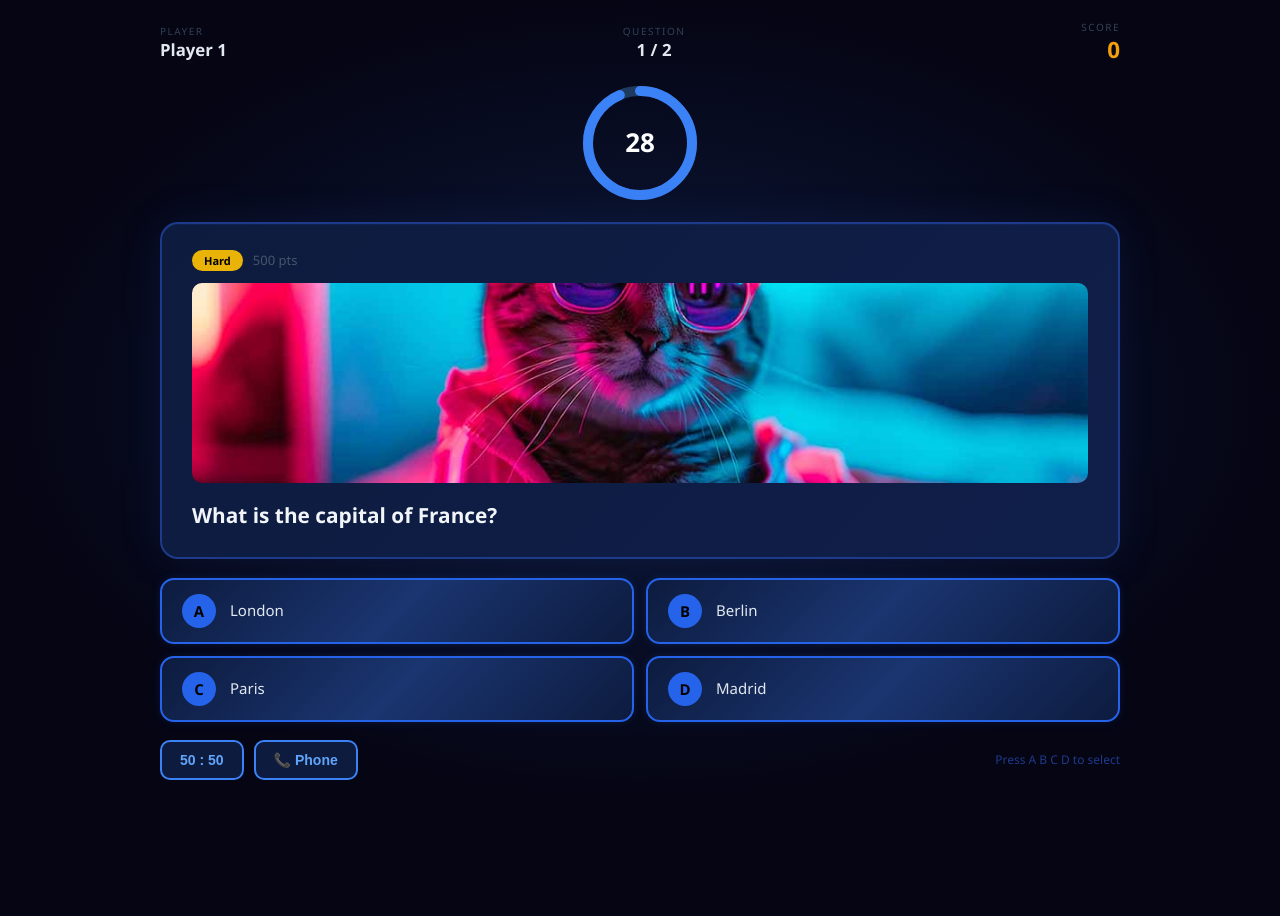
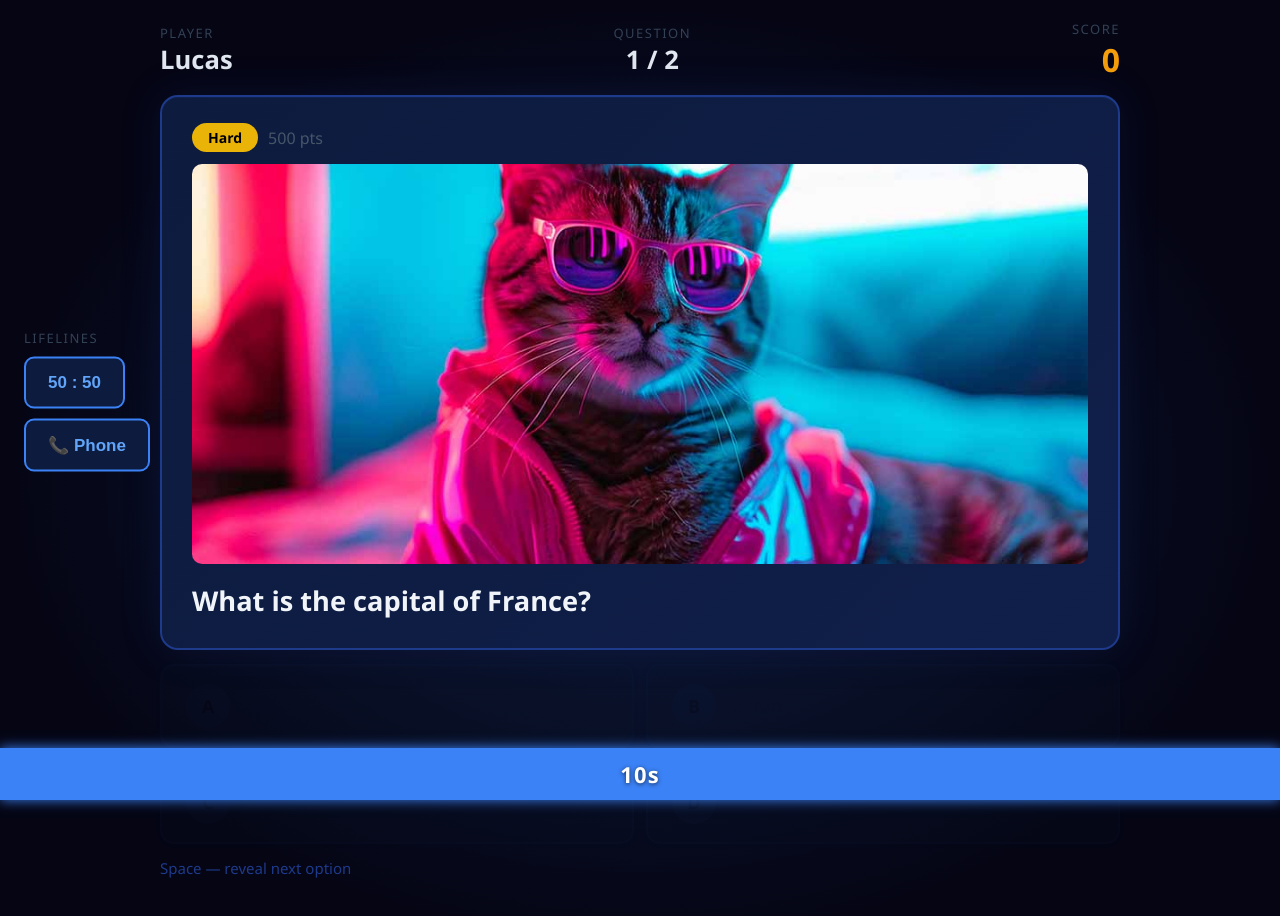
Before and after one commit to jMampaey/WWTBAM, a React (Vite) app in the folder gameshow/: page / in a window 1280 px wide. Both pictures are taken after a click on the button "▶ Start Game". Shown: the top 916 px of the page. Before the commit the page ends 800 px from the top, so only its background shows below. Built offline with nearby package versions, Linux system fonts and the light colour scheme.

Commit message:
update gameshow

```diff
--- a/gameshow/src/components/OptionBtn.jsx
+++ b/gameshow/src/components/OptionBtn.jsx
@@ -1,12 +1,13 @@
-export default function OptionBtn({ letter, text, phase, selected, correct, eliminated, onClick }) {
+export default function OptionBtn({ letter, text, phase, selected, correct, eliminated, onClick, hidden }) {
   const isElim   = eliminated.includes(letter);
-  const canClick = !isElim && phase === 'playing';
+  const canClick = !isElim && !hidden && (phase === 'playing' || phase === 'timeout' || phase === 'selected');
 
   let bg, border = '#2563eb', textCol = '#e2e8f0', shadow = '';
 
-  if (isElim) {
+  if (hidden) {
+    bg = '#0a1628'; border = '#0f2040'; textCol = '#0a1628';
+  } else if (isElim) {
     bg = '#08101e'; border = '#1e293b'; textCol = '#1e293b';
-
   } else if (phase === 'revealed') {
     if (letter === correct) {
       bg = 'linear-gradient(135deg,#14532d,#16a34a,#14532d)';
@@ -17,11 +18,9 @@ export default function OptionBtn({ letter, text, phase, selected, correct, elim
     } else {
       bg = '#0b1525'; border = '#1e3a8a'; textCol = '#334155';
     }
-
   } else if (letter === selected) {
     bg = 'linear-gradient(135deg,#78350f,#d97706,#78350f)';
     border = '#f59e0b'; shadow = '0 0 18px #d9770644';
-
   } else {
     bg = 'linear-gradient(135deg,#0d1b3e,#1a3570,#0d1b3e)';
   }
@@ -32,22 +31,22 @@ export default function OptionBtn({ letter, text, phase, selected, correct, elim
       onClick={() => canClick && onClick(letter)}
       style={{
         background: bg, border: `2px solid ${border}`, borderRadius: 14,
-        padding: '14px 20px', display: 'flex', alignItems: 'center', gap: 14,
-        opacity: isElim ? 0.12 : 1, cursor: canClick ? 'pointer' : 'default',
+        padding: '18px 24px', display: 'flex', alignItems: 'center', gap: 16,
+        opacity: (isElim || hidden) ? 0.15 : 1, cursor: canClick ? 'pointer' : 'default',
         transition: 'all 0.35s ease', userSelect: 'none',
         boxShadow: shadow || `0 0 10px ${border}28`,
       }}
     >
       <div style={{
-        width: 34, height: 34, borderRadius: '50%',
+        width: 44, height: 44, borderRadius: '50%',
         background: isElim ? '#1e293b' : border,
-        color: '#000', fontWeight: 'bold', fontSize: 15,
+        color: '#000', fontWeight: 'bold', fontSize: 18,
         display: 'flex', alignItems: 'center', justifyContent: 'center',
         flexShrink: 0, transition: 'background 0.35s',
       }}>
         {letter}
       </div>
-      <span style={{ color: textCol, fontSize: 15, fontWeight: 500, lineHeight: 1.3, transition: 'color 0.35s' }}>
+      <span style={{ color: textCol, fontSize: 18, fontWeight: 500, lineHeight: 1.3, transition: 'color 0.35s' }}>
         {isElim ? '\u00a0' : text}
       </span>
     </div>
--- a/gameshow/src/hooks/useGameState.js
+++ b/gameshow/src/hooks/useGameState.js
@@ -24,19 +24,20 @@ function loadQuestionsFromGlob() {
 }
 
 export function useGameState() {
-  const [screen,       setScreen]       = useState('setup');
-  const [questions,    setQuestions]    = useState([]);
-  const [playerName,   setPlayerName]   = useState('Player 1');
-  const [qIdx,         setQIdx]         = useState(0);
-  const [phase,        setPhase]        = useState('playing');
-  const [selected,     setSelected]     = useState(null);
-  const [score,        setScore]        = useState(0);
-  const [scoreLog,     setScoreLog]     = useState([]);
-  const [timeLeft,     setTimeLeft]     = useState(30);
-  const [timerOn,      setTimerOn]      = useState(false);
-  const [phoneOpen,    setPhoneOpen]    = useState(false);
-  const [eliminated,   setEliminated]   = useState([]);
-  const [lifelines,    setLifelines]    = useState({ fifty: true, phone: true });
+  const [screen, setScreen] = useState('setup');
+  const [questions, setQuestions] = useState([]);
+  const [playerName, setPlayerName] = useState('Lucas');
+  const [qIdx, setQIdx] = useState(0);
+  const [phase, setPhase] = useState('revealing');
+  const [revealedCount, setRevealedCount] = useState(0);
+  const [selected, setSelected] = useState(null);
+  const [score, setScore] = useState(0);
+  const [scoreLog, setScoreLog] = useState([]);
+  const [timeLeft, setTimeLeft] = useState(30);
+  const [timerOn, setTimerOn] = useState(false);
+  const [phoneOpen, setPhoneOpen] = useState(false);
+  const [eliminated, setEliminated] = useState([]);
+  const [lifelines, setLifelines] = useState({ fifty: true, phone: true });
   const [usedLifeline, setUsedLifeline] = useState(false);
   const timerRef = useRef(null);
 
@@ -75,41 +76,56 @@ export function useGameState() {
     const handler = e => {
       const k = e.key.toUpperCase();
 
-      if (['A','B','C','D'].includes(k) && phase === 'playing') {
+      // Space during reveal phase — show next option, or start timer when all shown
+      if (e.key === ' ' && phase === 'revealing') {
+        e.preventDefault();
+        const optLetters = ['A', 'B', 'C', 'D'].filter(l => q?.options[l]);
+        if (revealedCount < optLetters.length) {
+          setRevealedCount(c => c + 1);
+        } else {
+          setPhase('playing');
+          setTimerOn(true);
+        }
+        return;
+      }
+
+      // A/B/C/D — select answer (also allowed after time runs out)
+      if (['A', 'B', 'C', 'D'].includes(k) && (phase === 'playing' || phase === 'timeout' || phase === 'selected')) {
         if (q?.options[k] && !eliminated.includes(k)) {
           setSelected(k);
           setPhase('selected');
-          setTimerOn(false);
         }
       }
 
+      // Enter / Space — advance
       if ((k === 'ENTER' || e.key === ' ') && e.target.tagName !== 'BUTTON') {
         e.preventDefault();
         if (phase === 'selected' || phase === 'timeout') _reveal();
-        else if (phase === 'revealed')                   _next();
+        else if (phase === 'revealed') _next();
       }
     };
 
     window.addEventListener('keydown', handler);
     return () => window.removeEventListener('keydown', handler);
-  }, [screen, phase, q, eliminated, selected, usedLifeline, qIdx, questions]);
+  }, [screen, phase, q, eliminated, selected, usedLifeline, qIdx, questions, revealedCount]);
 
   // ── Private helpers ────────────────────────────────────────────────────────
   function _reveal() {
     if (phase !== 'selected' && phase !== 'timeout') return;
     const isRight = selected === q.correct;
-    const pts     = isRight
+    const pts = isRight
       ? (usedLifeline ? Math.floor(q.points / 2) : q.points)
       : 0;
 
     setPhase('revealed');
+    setTimerOn(false);
     if (isRight) setScore(s => s + pts);
     setScoreLog(l => [...l, {
       question: q.question,
-      correct:  isRight,
-      earned:   pts,
-      max:      q.points,
-      diff:     q.difficulty,
+      correct: isRight,
+      earned: pts,
+      max: q.points,
+      diff: q.difficulty,
     }]);
   }
 
@@ -119,36 +135,36 @@ export function useGameState() {
 
     setQIdx(ni);
     setTimeLeft(questions[ni].timer);
-    setPhase('playing');
+    setPhase('revealing'); setRevealedCount(0);
     setSelected(null);
     setEliminated([]);
     setPhoneOpen(false);
     setUsedLifeline(false);
-    setTimerOn(true);
+    setTimerOn(false);
   }
 
   // ── Public actions ─────────────────────────────────────────────────────────
   function startGame() {
     setQIdx(0); setScore(0); setScoreLog([]);
-    setPhase('playing'); setSelected(null); setEliminated([]);
+    setPhase('revealing'); setRevealedCount(0);
+    setSelected(null); setEliminated([]);
     setPhoneOpen(false); setLifelines({ fifty: true, phone: true });
     setUsedLifeline(false);
     setTimeLeft(questions[0]?.timer ?? 30);
-    setTimerOn(true);
+    setTimerOn(false);
     setScreen('game');
   }
 
   function selectOpt(letter) {
-    if (phase !== 'playing' || !q?.options[letter] || eliminated.includes(letter)) return;
+    if ((phase !== 'playing' && phase !== 'timeout' && phase !== 'selected') || !q?.options[letter] || eliminated.includes(letter)) return;
     setSelected(letter);
     setPhase('selected');
-    setTimerOn(false);
   }
 
   function do50() {
     if (!lifelines.fifty || phase !== 'playing' || !q) return;
     const wrong = Object.keys(q.options).filter(k => k !== q.correct);
-    const elim  = wrong.sort(() => 0.5 - Math.random()).slice(0, 2);
+    const elim = wrong.sort(() => 0.5 - Math.random()).slice(0, 2);
     setEliminated(elim);
     setLifelines(l => ({ ...l, fifty: false }));
     setUsedLifeline(true);
@@ -163,12 +179,13 @@ export function useGameState() {
 
   return {
     screen, questions, playerName, qIdx, phase, selected,
-    score, scoreLog, timeLeft, phoneOpen, eliminated, lifelines, usedLifeline,
+    score, scoreLog, timeLeft, timerOn, phoneOpen, eliminated, lifelines, usedLifeline,
+    revealedCount,
     q,
     setPlayerName, setPhoneOpen, setScreen, setTimerOn,
     startGame, selectOpt,
     reveal: _reveal,
-    next:   _next,
+    next: _next,
     do50, doPhone,
   };
 }
--- a/gameshow/src/screens/GameScreen.jsx
+++ b/gameshow/src/screens/GameScreen.jsx
@@ -1,5 +1,5 @@
-import TimerCircle from '../components/TimerCircle';
-import OptionBtn   from '../components/OptionBtn';
+import { useEffect, useRef, useState } from 'react';
+import OptionBtn from '../components/OptionBtn';
 import { DIFF_COLORS, DIFF_LABELS } from '../constants';
 
 const PAGE = {
@@ -7,7 +7,7 @@ const PAGE = {
   background: 'radial-gradient(ellipse at center,#0d1b3e 0%,#050514 70%)',
   color: '#e2e8f0', fontFamily: "'Segoe UI',system-ui,sans-serif",
   display: 'flex', flexDirection: 'column', alignItems: 'center',
-  justifyContent: 'space-between', padding: '20px 24px',
+  justifyContent: 'space-between', padding: '20px 24px 72px 24px',
   boxSizing: 'border-box', gap: 14,
 };
 
@@ -15,7 +15,8 @@ const isYouTube = url => /youtu\.?be/.test(url);
 
 export default function GameScreen({
   q, qIdx, questions, playerName, score,
-  phase, selected, timeLeft, eliminated, lifelines, usedLifeline,
+  phase, selected, timeLeft, timerOn, eliminated, lifelines, usedLifeline,
+  revealedCount,
   phoneOpen, setPhoneOpen,
   selectOpt, reveal, next, do50, doPhone,
 }) {
@@ -60,24 +61,38 @@ export default function GameScreen({
         </div>
       )}
 
+      {/* ── Lifelines — fixed to left side ── */}
+      <div style={{
+        position: 'fixed', left: 24, top: '50%', transform: 'translateY(-50%)',
+        display: 'flex', flexDirection: 'column', alignItems: 'flex-start', gap: 10,
+      }}>
+        <div style={{ color: '#334155', fontSize: 13, textTransform: 'uppercase', letterSpacing: '1.5px' }}>
+          Lifelines
+        </div>
+        <LifelineBtn label="50 : 50" active={lifelines.fifty} disabled={phase !== 'playing'} onClick={do50}
+          title="Remove 2 wrong answers — halves score for this question" />
+        <LifelineBtn label="📞 Phone" active={lifelines.phone} disabled={phase !== 'playing'} onClick={doPhone}
+          title="Pause timer, consult a friend — halves score for this question" />
+        {usedLifeline && (phase === 'playing' || phase === 'selected') && (
+          <span style={{ color: '#f59e0b', fontSize: 13, fontWeight: 700 }}>½ score active</span>
+        )}
+      </div>
+
       {/* ── Header ── */}
       <div style={{ width: '100%', maxWidth: 960, display: 'flex', justifyContent: 'space-between', alignItems: 'center' }}>
         <div>
-          <div style={{ color: '#334155', fontSize: 10, textTransform: 'uppercase', letterSpacing: '1.5px' }}>Player</div>
-          <div style={{ fontWeight: 700, fontSize: '1.05rem' }}>{playerName}</div>
+          <div style={{ color: '#334155', fontSize: 13, textTransform: 'uppercase', letterSpacing: '1.5px' }}>Player</div>
+          <div style={{ fontWeight: 700, fontSize: '1.6rem' }}>{playerName}</div>
         </div>
         <div style={{ textAlign: 'center' }}>
-          <div style={{ color: '#334155', fontSize: 10, textTransform: 'uppercase', letterSpacing: '1.5px' }}>Question</div>
-          <div style={{ fontWeight: 700, fontSize: '1.05rem' }}>{qIdx + 1} / {questions.length}</div>
+          <div style={{ color: '#334155', fontSize: 13, textTransform: 'uppercase', letterSpacing: '1.5px' }}>Question</div>
+          <div style={{ fontWeight: 700, fontSize: '1.6rem' }}>{qIdx + 1} / {questions.length}</div>
         </div>
         <div style={{ textAlign: 'right' }}>
-          <div style={{ color: '#334155', fontSize: 10, textTransform: 'uppercase', letterSpacing: '1.5px' }}>Score</div>
-          <div style={{ fontWeight: 900, fontSize: '1.4rem', color: '#f59e0b' }}>{score.toLocaleString()}</div>
+          <div style={{ color: '#334155', fontSize: 13, textTransform: 'uppercase', letterSpacing: '1.5px' }}>Score</div>
+          <div style={{ fontWeight: 900, fontSize: '2rem', color: '#f59e0b' }}>{score.toLocaleString()}</div>
         </div>
       </div>
-
-      {/* ── Timer ── */}
-      <TimerCircle time={timeLeft} total={q.timer} size={120} />
 
       {/* ── Question card ── */}
       <div style={{ width: '100%', maxWidth: 960 }}>
@@ -89,34 +104,34 @@ export default function GameScreen({
           <div style={{ marginBottom: 12, display: 'flex', alignItems: 'center', gap: 10, flexWrap: 'wrap' }}>
             <span style={{
               background: DIFF_COLORS[q.difficulty], color: '#000',
-              padding: '3px 12px', borderRadius: 9999, fontSize: 11, fontWeight: 900,
+              padding: '5px 16px', borderRadius: 9999, fontSize: 14, fontWeight: 900,
             }}>
               {DIFF_LABELS[q.difficulty]}
             </span>
-            <span style={{ color: '#475569', fontSize: 13 }}>
+            <span style={{ color: '#475569', fontSize: 16 }}>
               {ptsAvail.toLocaleString()} pts{usedLifeline ? ' (lifeline active)' : ''}
             </span>
           </div>
 
           {q.image && (
             <img src={q.image} alt="" style={{
-              width: '100%', maxHeight: 200, objectFit: 'cover',
+              width: '100%', height: 400, objectFit: 'cover',
               borderRadius: 10, marginBottom: 16, display: 'block',
             }} />
           )}
           {q.video && (
             isYouTube(q.video)
               ? <iframe src={q.video} title="question-video" style={{
-                  width: '100%', height: 200, border: 'none',
+                  width: '100%', height: 400, border: 'none',
                   borderRadius: 10, marginBottom: 16, display: 'block',
                 }} allowFullScreen />
               : <video src={q.video} controls style={{
-                  width: '100%', maxHeight: 200, borderRadius: 10,
+                  width: '100%', maxHeight: 400, borderRadius: 10,
                   marginBottom: 16, display: 'block', background: '#000',
                 }} />
           )}
 
-          <p style={{ fontSize: 'clamp(1rem,2vw,1.3rem)', fontWeight: 600, lineHeight: 1.55, margin: 0, color: '#f1f5f9' }}>
+          <p style={{ fontSize: 'clamp(1.3rem,2.5vw,1.7rem)', fontWeight: 600, lineHeight: 1.55, margin: 0, color: '#f1f5f9' }}>
             {q.question}
           </p>
         </div>
@@ -124,38 +139,26 @@ export default function GameScreen({
 
       {/* ── Answer grid ── */}
       <div style={{ width: '100%', maxWidth: 960, display: 'grid', gridTemplateColumns: '1fr 1fr', gap: 12 }}>
-        {optLetters.map(letter => (
+        {optLetters.map((letter, i) => (
           <OptionBtn
             key={letter} letter={letter} text={q.options[letter]}
             phase={phase} selected={selected} correct={q.correct}
             eliminated={eliminated} onClick={selectOpt}
+            hidden={i >= revealedCount}
           />
         ))}
       </div>
 
       {/* ── Controls bar ── */}
-      <div style={{ width: '100%', maxWidth: 960, display: 'flex', alignItems: 'center', gap: 10, flexWrap: 'wrap' }}>
-
-        {/* Lifelines */}
-        <LifelineBtn label="50 : 50" active={lifelines.fifty} disabled={phase !== 'playing'} onClick={do50}
-          title="Remove 2 wrong answers — halves score for this question" />
-        <LifelineBtn label="📞 Phone" active={lifelines.phone} disabled={phase !== 'playing'} onClick={doPhone}
-          title="Pause timer, consult a friend — halves score for this question" />
-
-        {usedLifeline && (phase === 'playing' || phase === 'selected') && (
-          <span style={{ color: '#f59e0b', fontSize: 12, fontWeight: 700 }}>½ score active</span>
-        )}
-
+      <div style={{ width: '100%', maxWidth: 960, display: 'flex', alignItems: 'center', gap: 10 }}>
+        <span style={{ color: '#1e3a8a', fontSize: 15 }}>
+          {phase === 'revealing' && revealedCount < optLetters.length && 'Space — reveal next option'}
+          {phase === 'revealing' && revealedCount >= optLetters.length && 'Space — start timer'}
+          {phase === 'playing'                           && 'Press A B C D to select'}
+          {(phase === 'selected' || phase === 'timeout') && 'Press Enter to reveal'}
+          {phase === 'revealed'                          && 'Press Enter for next'}
+        </span>
         <div style={{ flex: 1 }} />
-
-        {/* Keyboard hint */}
-        <span style={{ color: '#1e3a8a', fontSize: 12 }}>
-          {phase === 'playing'                               && 'Press A B C D to select'}
-          {(phase === 'selected' || phase === 'timeout')     && 'Press Enter to reveal'}
-          {phase === 'revealed'                              && 'Press Enter for next'}
-        </span>
-
-        {/* Action button */}
         {(phase === 'selected' || phase === 'timeout') && (
           <ActionBtn onClick={reveal} gradient="linear-gradient(135deg,#1d4ed8,#7c3aed)" glow="#2563eb55">
             {phase === 'timeout' ? "⏱ Time's Up — Reveal" : '🎯 Reveal Answer'}
@@ -168,11 +171,75 @@ export default function GameScreen({
         )}
       </div>
 
+      {/* ── Timer bar ── */}
+      <TimerBar timeLeft={timeLeft} total={q.timer} timerOn={timerOn} />
+
     </div>
   );
 }
 
-// Small internal sub-components to keep JSX readable ──────────────────────────
+// ── Sub-components ────────────────────────────────────────────────────────────
+
+function lerpColor(a, b, t) {
+  const parse = hex => [parseInt(hex.slice(1,3),16), parseInt(hex.slice(3,5),16), parseInt(hex.slice(5,7),16)];
+  const [ar,ag,ab] = parse(a);
+  const [br,bg,bb] = parse(b);
+  return [Math.round(ar+(br-ar)*t), Math.round(ag+(bg-ag)*t), Math.round(ab+(bb-ab)*t)];
+}
+
+function TimerBar({ timeLeft, total, timerOn }) {
+  const [displayPct, setDisplayPct] = useState(timeLeft / total);
+  const rafRef   = useRef(null);
+  const stateRef = useRef({ pct: timeLeft / total, lastTs: null });
+
+  // When timer starts/resumes, sync pct to current timeLeft
+  useEffect(() => {
+    if (timerOn) {
+      stateRef.current.pct    = timeLeft / total;
+      stateRef.current.lastTs = null;
+    }
+  }, [timerOn]);
+
+  useEffect(() => {
+    const animate = now => {
+      const dt = stateRef.current.lastTs ? (now - stateRef.current.lastTs) / 1000 : 0;
+      stateRef.current.lastTs = now;
+      if (timerOn) {
+        stateRef.current.pct = Math.max(0, stateRef.current.pct - dt / total);
+      }
+      setDisplayPct(stateRef.current.pct);
+      rafRef.current = requestAnimationFrame(animate);
+    };
+    rafRef.current = requestAnimationFrame(animate);
+    return () => cancelAnimationFrame(rafRef.current);
+  }, [total, timerOn]);
+
+  const pct     = displayPct;
+  const [r,g,b] = pct > 0.5
+    ? lerpColor('#3b82f6', '#f59e0b', (1 - pct) / 0.5)
+    : lerpColor('#f59e0b', '#ef4444', (0.5 - pct) / 0.5);
+  const color = `rgb(${r},${g},${b})`;
+
+  return (
+    <div style={{ position: 'fixed', bottom: 0, left: 0, right: 0, height: 52, background: '#0a1220', zIndex: 50, display: 'flex', alignItems: 'center' }}>
+      <div style={{
+        position: 'absolute', top: 0, left: 0, bottom: 0,
+        width: `${pct * 100}%`,
+        backgroundColor: color,
+        boxShadow: `0 0 12px ${color}`,
+      }} />
+      <span style={{
+        position: 'relative', zIndex: 1,
+        width: '100%', textAlign: 'center',
+        fontWeight: 900, fontSize: 22, letterSpacing: '0.05em',
+        color: '#fff', fontFamily: "'Segoe UI',system-ui,sans-serif",
+        textShadow: '0 1px 4px #000a',
+      }}>
+        {timeLeft}s
+      </span>
+    </div>
+  );
+}
 
 function LifelineBtn({ label, active, disabled, onClick, title }) {
   return (
@@ -184,8 +251,8 @@ function LifelineBtn({ label, active, disabled, onClick, title }) {
         background: active ? '#0d1b3e' : '#080e1a',
         border: `2px solid ${active ? '#3b82f6' : '#1e293b'}`,
         color: active ? '#60a5fa' : '#334155',
-        borderRadius: 10, padding: '10px 18px',
-        fontWeight: 800, fontSize: 14,
+        borderRadius: 10, padding: '14px 22px',
+        fontWeight: 800, fontSize: 17,
         cursor: (active && !disabled) ? 'pointer' : 'not-allowed',
         transition: 'all 0.2s',
       }}
@@ -198,8 +265,8 @@ function LifelineBtn({ label, active, disabled, onClick, title }) {
 function ActionBtn({ children, onClick, gradient, glow }) {
   return (
     <button onClick={onClick} style={{
-      background: gradient, color: '#fff', border: 'none', borderRadius: 10,
-      padding: '12px 28px', fontSize: '1rem', fontWeight: 900,
+      background: gradient, color: '#fff', border: 'none', borderRadius: 12,
+      padding: '16px 36px', fontSize: '1.2rem', fontWeight: 900,
       cursor: 'pointer', letterSpacing: '0.04em', boxShadow: `0 0 20px ${glow}`,
     }}>
       {children}
```
Also changed, not shown: gameshow/src/questions/question1.md (+1 -1 lines), gameshow/src/questions/question2.md (+6 -6 lines).
